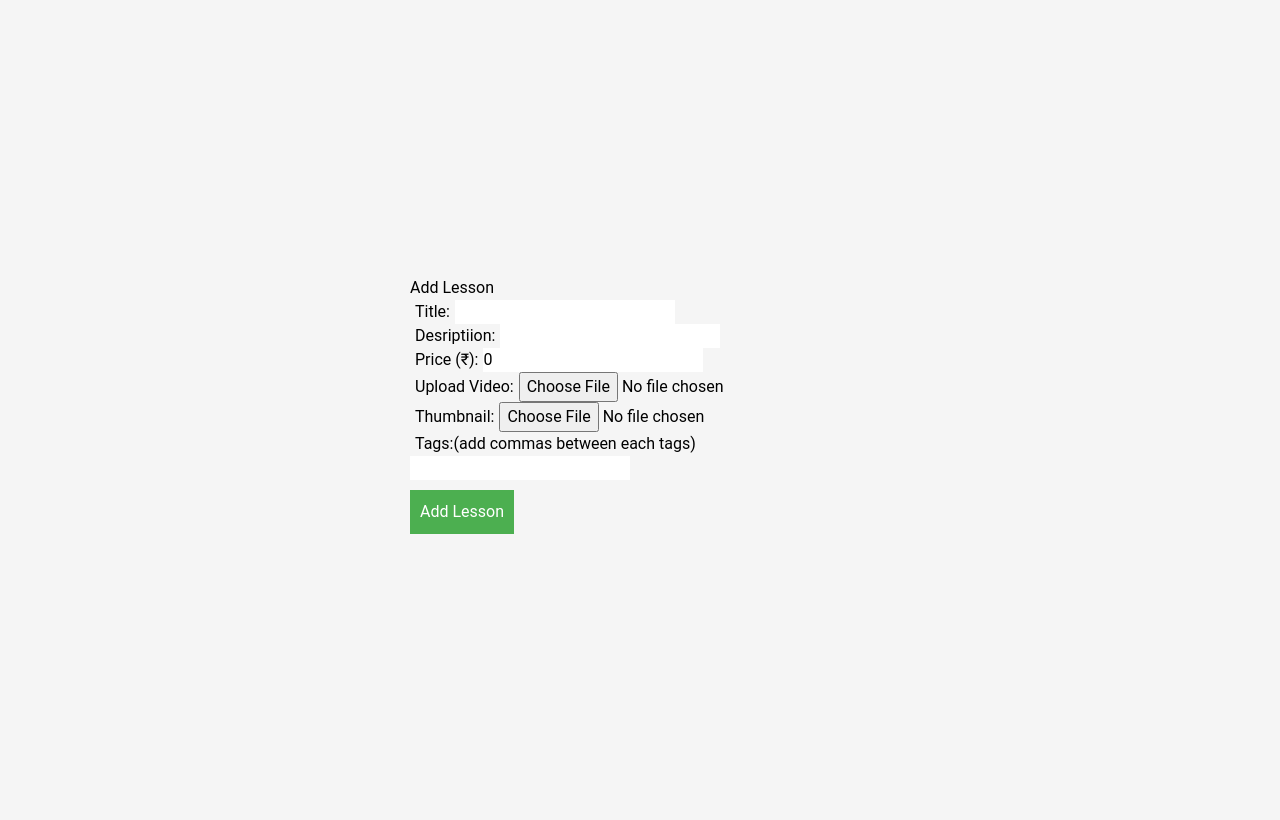
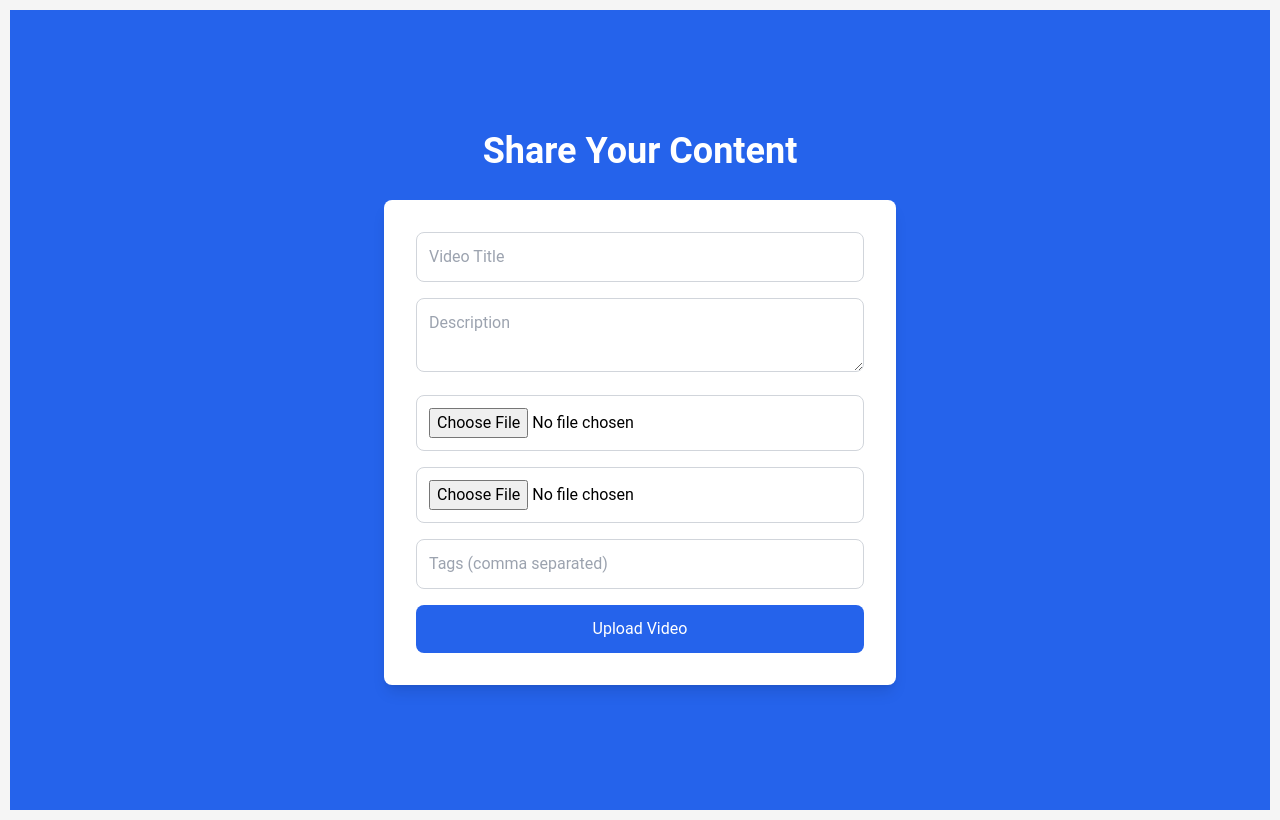
Before and after one commit to sogalabhi/adateam, a React (Vite) app: page /upload in a window 1280 px wide. Built offline with nearby package versions, Linux system fonts and the light colour scheme.

Commit message:
added upload page

```diff
--- a/index.html
+++ b/index.html
@@ -6,9 +6,10 @@
     <meta name="viewport" content="width=device-width, initial-scale=1.0" />
     <title>Vite + React</title>
   </head>
-  <body class="h-full">
+  <body
+    style="padding: 0%;">
     <div id="root"
-    style="width: 100%; "></div>
+    style="width: 100%; padding: 0%; margin: 0;"></div>
     <script type="module" src="/src/main.jsx"></script>
   </body>
 </html>
--- a/package.json
+++ b/package.json
@@ -10,6 +10,7 @@
     "preview": "vite preview"
   },
   "dependencies": {
+    "@heroicons/react": "^2.2.0",
     "@supabase/supabase-js": "^2.47.12",
     "react": "^18.3.1",
     "react-dom": "^18.3.1",
--- a/src/components/VideoPlayer.jsx
+++ b/src/components/VideoPlayer.jsx
@@ -1,59 +1,52 @@
 import React from 'react';
-import { useLocation, useParams } from 'react-router-dom';
+import { useLocation, useNavigate } from 'react-router-dom';
 import ReactPlayer from 'react-player';
+
 
 const VideoPlayer = () => {
   const location = useLocation();
-  const { lesson } = location.state;
-  console.log(lesson);
-  // Sample video data (you can replace it with dynamic data later)
-  const videoData = {
-    '1': {
-      title: 'React for Beginners',
-      description: 'This video covers the fundamentals of React, including components, props, and state.',
-      author: 'John Doe',
-      videoUrl: 'https://bcgvspkuazvdtmzaqyiw.supabase.co/storage/v1/object/public/videos/1736610527993_video.mp4',
-      summary: 'In this video, we will explore the basics of React. It includes an introduction to JSX, functional components, and how to manage state in React apps.',
-    },
-    '2': {
-      title: 'Advanced JavaScript',
-      description: 'Learn the advanced features of JavaScript like closures, async/await, and promises.',
-      author: 'Jane Smith',
-      videoUrl: 'https://bcgvspkuazvdtmzaqyiw.supabase.co/storage/v1/object/public/videos/1736610527993_video.mp4',
-      summary: 'This video goes deep into JavaScript, covering advanced topics such as closures, async programming, and best practices for writing clean, efficient code.',
-    },
-
-  };
+  const navigate = useNavigate();
+  const { lesson } = location.state || {};
 
   if (!lesson) {
-    return <div className="text-center text-red-500">Video not found!</div>;
+    return <div className="text-center text-red-500 text-2xl font-bold mt-20">Video not found!</div>;
   }
 
   return (
-    <div className="max-w-7xl mx-auto p-6 grid grid-cols-1 md:grid-cols-2 gap-8">
-      {/* Left side - Video Player */}
-      <div className="flex flex-col space-y-4">
-        <div className="bg-black rounded-lg shadow-lg mb-4">
+    <div className="min-h-screen bg-gray-100">
+      {/* Header Section */}
+      <div className="bg-blue-600 text-white py-4 px-6 flex items-center justify-between shadow-lg">
+
+        <h1 className="text-3xl font-bold">EdTech</h1>
+      </div>
+
+      {/* Main Content Section */}
+      <div className="max-w-7xl mx-auto p-6 grid grid-cols-1 md:grid-cols-2 gap-20 mt-8">
+        {/* Left Side - Video Player and Details */}
+        <div className="space-y-6">
+          {/* Video Player */}
+          <div className="rounded-lg  overflow-hidden shadow-xl border-2 border-blue-600">
             <ReactPlayer
               url={lesson.content_url}
-            controls={true}
+              controls
               width="100%"
               height="auto"
             />
           </div>
 
           {/* Video Title and Description */}
-        <div className="text-left">
-          <h2 className="text-3xl font-semibold text-blue-600">{lesson.title}</h2>
-          <p className="mt-2 text-lg text-gray-600">{lesson.description}</p>
-          {/* <p className="mt-4 text-md font-medium text-gray-800">By: {lesson.author}</p> */}
+          <div className="p-4 bg-white shadow-lg rounded-lg border border-gray-200">
+            <h2 className="text-4xl  font-bold text-blue-600">{lesson.title}</h2>
+            <p className="mt-4 text-lg text-gray-700">{lesson.description}</p>
+            <p className="mt-4 text-md font-semibold text-gray-900">By: {lesson.author || 'Unknown'}</p>
           </div>
         </div>
 
-      {/* Right side - Video Summary */}
-      <div className="bg-white p-6 rounded-lg shadow-lg">
-        <h3 className="text-2xl font-semibold text-blue-600 mb-4">Video Summary</h3>
-        {/* <p className="text-lg text-gray-700">{lesson.summary}</p> */}
+        {/* Right Side - Video Summary */}
+        <div className="p-8 bg-white shadow-xl rounded-lg border border-gray-200">
+          <h3 className="text-3xl font-semibold text-blue-600 mb-6">Video Summary</h3>
+          <p className="text-lg text-gray-700 leading-relaxed">{lesson.summary || 'No summary available for this video.'}</p>
+        </div>
       </div>
     </div>
   );
--- a/src/pages/UploadToYoutube.jsx
+++ b/src/pages/UploadToYoutube.jsx
@@ -1,207 +1,95 @@
+import React, { useState, useEffect } from 'react';
 import { createClient } from '@supabase/supabase-js';
-import React, { useState, useEffect } from 'react';
 
-// Replace with your own Supabase URL and Key
 const supabaseUrl = 'https://bcgvspkuazvdtmzaqyiw.supabase.co';
-const supabaseKey = 'eyJhbGciOiJIUzI1NiIsInR5cCI6IkpXVCJ9.eyJpc3MiOiJzdXBhYmFzZSIsInJlZiI6ImJjZ3ZzcGt1YXp2ZHRtemFxeWl3Iiwicm9sZSI6ImFub24iLCJpYXQiOjE3MzY1OTE5MDYsImV4cCI6MjA1MjE2NzkwNn0.WAcWP3VRdavS_in2IIaVFRvT-Lv7iDcFL3Aag__tUp4';
+const supabaseKey = 'YOUR_SUPABASE_KEY_HERE';
 const supabase = createClient(supabaseUrl, supabaseKey);
 
 const VideoUploadPage = () => {
-
-    const [uploading, setUploading] = useState(false);
-    const [thumbnailUploading, setThumbnailUploading] = useState(false);
-    const [errorMessage, setErrorMessage] = useState(null);
-    const [successMessage, setSuccessMessage] = useState(null);
     const [videoFile, setVideoFile] = useState(null);
     const [thumbnailFile, setThumbnailFile] = useState(null);
     const [title, setTitle] = useState('');
     const [description, setDescription] = useState('');
-    const [price, setPrice] = useState(0);
-    const [tags, setTags] = useState([]);
+    const [tags, setTags] = useState('');
     const [uploadStatus, setUploadStatus] = useState('');
-    const getSession = async () => {
-        const { data: { session } } = await supabase.auth.getSession();
-        if (!session) {
-            setErrorMessage("Please log in to upload a video.");
-        }
-        return session;
-    };
-    useEffect(() => {
 
-        getSession();
-    }, []);
-
-    const handleFileChange = (e) => {
-        setVideoFile(e.target.files[0]);
-    };
-    const handleThumbnailFileChange = (e) => {
-        setThumbnailFile(e.target.files[0]);
-    };
+    const handleFileChange = (e) => setVideoFile(e.target.files[0]);
+    const handleThumbnailFileChange = (e) => setThumbnailFile(e.target.files[0]);
 
     const handleSubmit = async () => {
-        const session = await getSession();
-        if (!session) {
-            setErrorMessage("Please log in to upload a video.");
+        if (!videoFile || !thumbnailFile || !title || !description) {
+            setUploadStatus('Please fill in all fields and upload files.');
             return;
         }
 
-        if (!videoFile) {
-            setErrorMessage("Please select a video to upload!");
-            return;
-        }
-        if (!thumbnailFile) {
-            setErrorMessage("Please select a thumbnail to upload!");
-            return;
-        }
+        try {
+            const fileName = `${Date.now()}_${videoFile.name}`;
+            const thumbnailFileName = `${Date.now()}_thumb_${thumbnailFile.name}`;
 
-        setUploading(true);
-        setThumbnailUploading(true);
-        setErrorMessage(null);
-        setSuccessMessage(null);
+            // Upload video and thumbnail
+            await supabase.storage.from('videos').upload(fileName, videoFile);
+            await supabase.storage.from('thumbnails').upload(thumbnailFileName, thumbnailFile);
 
-        try {
-            // Upload video to Supabase Storage
-            const fileName = Date.now() + "_" + videoFile.name;
-            const thumbnailfileName = Date.now() + "_img_" + thumbnailFile.name;
-            const { data, error: uploadError } = await supabase
-                .storage
-                .from("videos") // Ensure this is the correct bucket name
-                .upload(fileName, videoFile, {
-                    cacheControl: "3600",
-                    upsert: false,
-                });
-            const { data: data2, error: uploadError2 } = await supabase
-                .storage
-                .from("thumbnails") // Ensure this is the correct bucket name
-                .upload(thumbnailfileName.replace(/\s+/g, ''), thumbnailFile, {
-                    cacheControl: "3600",
-                    upsert: false,
-                });
-            print(data2);
-            if (uploadError) {
-                console.error("Error during upload:", uploadError.message);
-                setErrorMessage(`Error uploading video: ${uploadError.message}`);
-                setUploading(false);
-                return;
-            }
-            if (uploadError2) {
-                console.error("Error during upload thumbanil:", uploadError2.message);
-                setErrorMessage(`Error uploading thumbnail: ${uploadError2.message}`);
-                setThumbnailUploading(false);
-                return;
-            }
+            const videoUrl = `${supabaseUrl}/storage/v1/object/public/videos/${fileName}`;
+            const thumbnailUrl = `${supabaseUrl}/storage/v1/object/public/thumbnails/${thumbnailFileName}`;
 
-            console.log("File uploaded successfully:", data);
-
-            // Get the public URL of the uploaded video
-            const url = 'https://bcgvspkuazvdtmzaqyiw.supabase.co/storage/v1/object/public/' + data.fullPath
-            const thumbnailurl = 'https://bcgvspkuazvdtmzaqyiw.supabase.co/storage/v1/object/public/thumbnails/' + thumbnailfileName.replace(/\s+/g, '');
-            console.log(thumbnailurl);
-            if (!url) {
-                console.error("Error fetching public URL:", urlError.message);
-                setErrorMessage(`Error fetching video URL: ${urlError.message}`);
-            } else {
-                console.log(tags);
-                // Step 3: Insert video details into Supabase database
-                const { data: insertData, error: insertError } = await supabase
-                    .from('lessons')
-                    .insert([
-                        {
-                            uuid: session.user.id,
-                            description: description,
-                            thumbnailurl: thumbnailurl,
-                            title: title,
-                            content_url: url,
-                            tags: tags
-                        },
+            // Insert video details into database
+            await supabase.from('lessons').insert([
+                { title, description, content_url: videoUrl, thumbnailurl: thumbnailUrl, tags: tags.split(',') }
             ]);
 
-                if (insertError) {
-                    console.error('Error inserting lesson:', insertError.message);
-                    setUploadStatus('Error saving lesson details.');
-                    return;
-                }
-                if (insertData) {
-                    console.log('insertData');
-                }
-                setUploadStatus('Lesson added successfully!');
-                console.log("Video uploaded successfully. Public URL:", url);
-                setSuccessMessage("Video uploaded successfully!");
-            }
+            setUploadStatus('Video uploaded successfully!');
         } catch (error) {
-            console.error("Error uploading video:", error);
-            setErrorMessage(`Error uploading video: ${error.message}`);
-        } finally {
-            setUploading(false);
+            console.error('Error uploading video:', error);
+            setUploadStatus('Error uploading video. Please try again.');
         }
     };
 
     return (
-        <div style={{ padding: '20px', maxWidth: '500px', margin: '0 auto' }}>
-            <h2>Add Lesson</h2>
-            <label>Title:</label>
+        <div className="flex flex-col items-center justify-center h-screen bg-blue-600 p-8 text-white">
+            <h1 className="text-4xl font-bold mb-6">Share Your Content</h1>
+            <div className="bg-white p-8 rounded-lg shadow-lg w-full max-w-lg text-black">
                 <input
                     type="text"
+                    placeholder="Video Title"
                     value={title}
                     onChange={(e) => setTitle(e.target.value)}
-                required
+                    className="w-full p-3 border border-gray-300 rounded-lg mb-4"
                 />
-
-            <br />
-            <label>Desriptiion:</label>
+                <textarea
+                    placeholder="Description"
+                    value={description}
+                    onChange={(e) => setDescription(e.target.value)}
+                    className="w-full p-3 border border-gray-300 rounded-lg mb-4"
+                />
+                <input
+                    type="file"
+                    accept="video/*"
+                    onChange={handleFileChange}
+                    className="w-full p-3 border border-gray-300 rounded-lg mb-4"
+                />
+                <input
+                    type="file"
+                    accept="image/*"
+                    onChange={handleThumbnailFileChange}
+                    className="w-full p-3 border border-gray-300 rounded-lg mb-4"
+                />
                 <input
                     type="text"
-                value={description}
-                onChange={(e) => setDescription(e.target.value)}
-                required
+                    placeholder="Tags (comma separated)"
+                    value={tags}
+                    onChange={(e) => setTags(e.target.value)}
+                    className="w-full p-3 border border-gray-300 rounded-lg mb-4"
                 />
-
-            <br />
-            <label>Price (₹):</label>
-            <input
-                type="number"
-                value={price}
-                onChange={(e) => setPrice(e.target.value)}
-                required
-            />
-            <br />
-            <label>Upload Video:</label>
-            <input type="file" accept="video/*" onChange={handleFileChange} required />
-            <br />
-            <label>Thumbnail:</label>
-            <input
-                type="file"
-                onChange={handleThumbnailFileChange}
-                required
-            />
-            <br />
-            <label>Tags:(add commas between each tags)</label>
-            <input
-                type="text"
-                value={tags}
-                onChange={(e) => {
-                    setTags(e.target.value.split(','));
-                }}
-                required
-            />
-            <br />
                 <button
-                type="submit"
                     onClick={handleSubmit}
-                style={{
-                    marginTop: '10px',
-                    padding: '10px',
-                    background: '#4CAF50',
-                    color: '#fff',
-                    border: 'none',
-                    cursor: 'pointer',
-                }}
+                    className="w-full bg-blue-600 text-white py-3 rounded-lg hover:bg-blue-700 transition duration-300"
                 >
-                Add Lesson
+                    Upload Video
                 </button>
-            <p>{uploadStatus}</p>
-        </div >
-
+                {uploadStatus && <p className="mt-4 text-center">{uploadStatus}</p>}
+            </div>
+        </div>
     );
 };
 
```
Also changed, not shown: 1 other file (tests, documents, lock files or other folders). Lines whose indentation alone changed are shown as unchanged.
